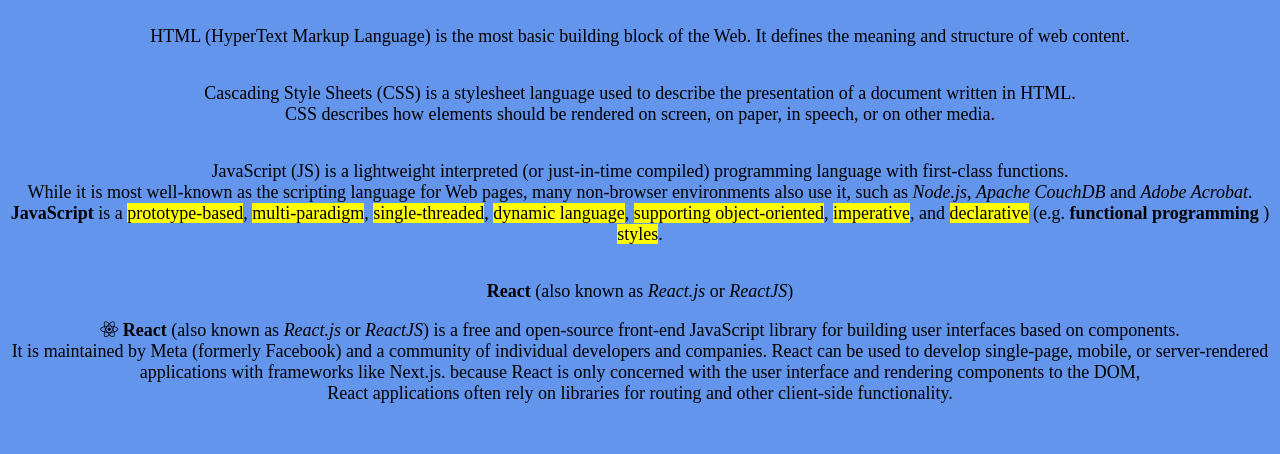
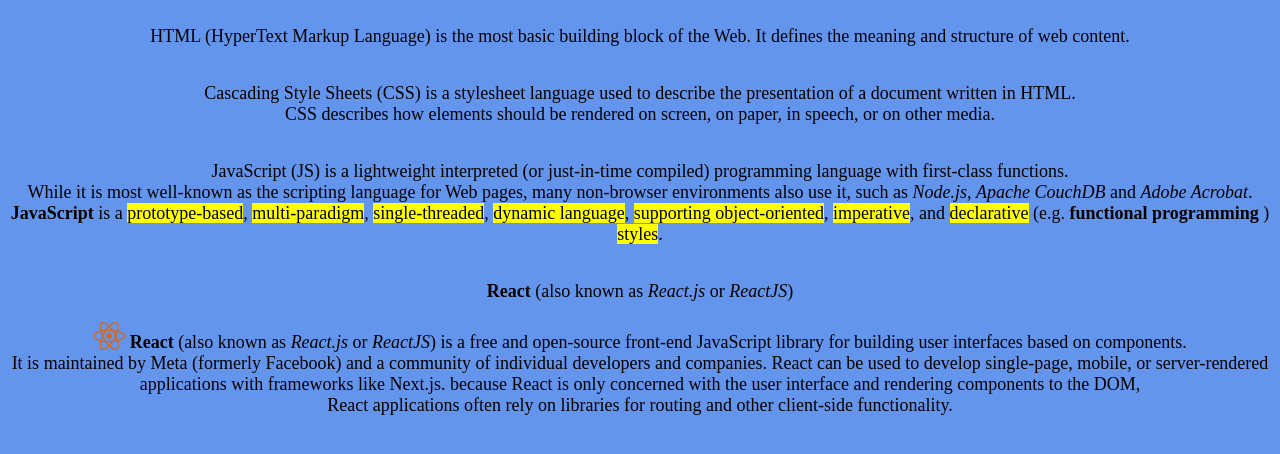
Before and after one commit to lyklecharova/My-simple-project, a plain HTML site: page Flexbox HTML CSS JavaScript React/index.html in a window 1280 px wide. Drawn offline with Linux system fonts and the light colour scheme.

Commit message:
Update style.css
add icon styles

```diff
--- a/Flexbox HTML CSS JavaScript React/style.css
+++ b/Flexbox HTML CSS JavaScript React/style.css
@@ -1,4 +1,5 @@
 @import "https://use.fontawesome.com/releases/v5.15.4/css/all.css";
+
 body {
     background-color: cornflowerblue;
 }
@@ -14,3 +15,11 @@ body {
 
     font-size: 18px;
 }
+
+.fab.fa-html5,
+.fab.fa-css3-alt,
+.fab.fa-js-square,
+.fab.fa-react {
+    color: chocolate;
+    font-size: 2rem;
+}
```
